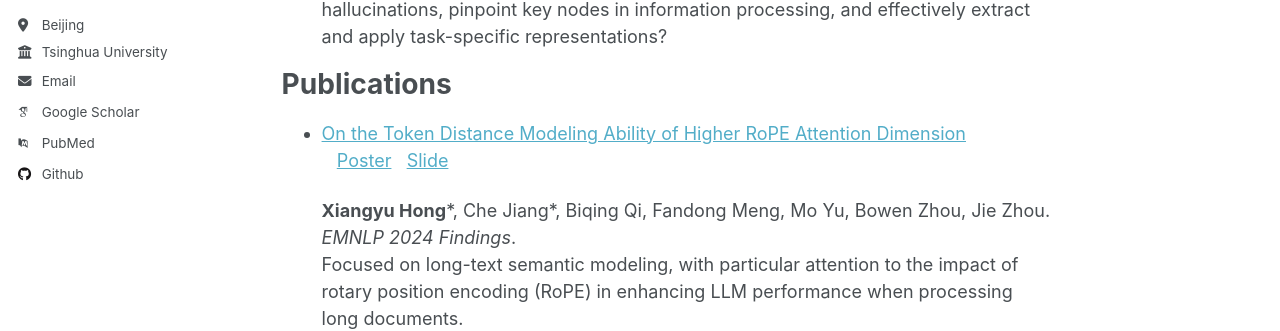
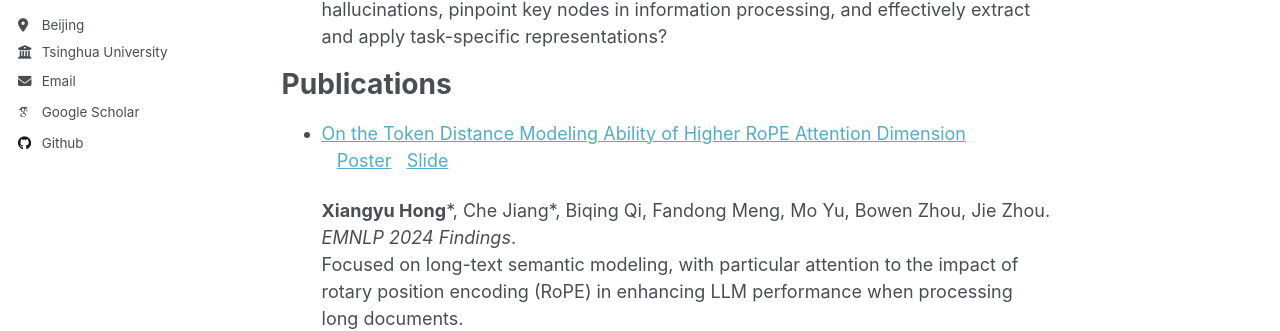
Before and after one commit to lilhongxy/lilhongxy.github.io, a Jekyll site: the page built from _pages/about.md, in a window 1280 px wide. Shown: the part 409-740 px from the top of the page. Built offline with Jekyll 4.4.1, drawn with Linux system fonts in a browser that asks for light colours; some web fonts are replaced.

Commit message:
Update _config.yml

```diff
--- a/_config.yml
+++ b/_config.yml
@@ -35,7 +35,6 @@ author:
   googlescholar    : "https://scholar.google.com/citations?hl=zh-CN&user=nquv4VgAAAAJ"
   impactstory      : # URL
   semantic         : # URL
-  pubmed           : "https://www.ncbi.nlm.nih.gov/pubmed/?term=john+snow"
   researchgate     : # URL
   scopus           : # URL
 
```
